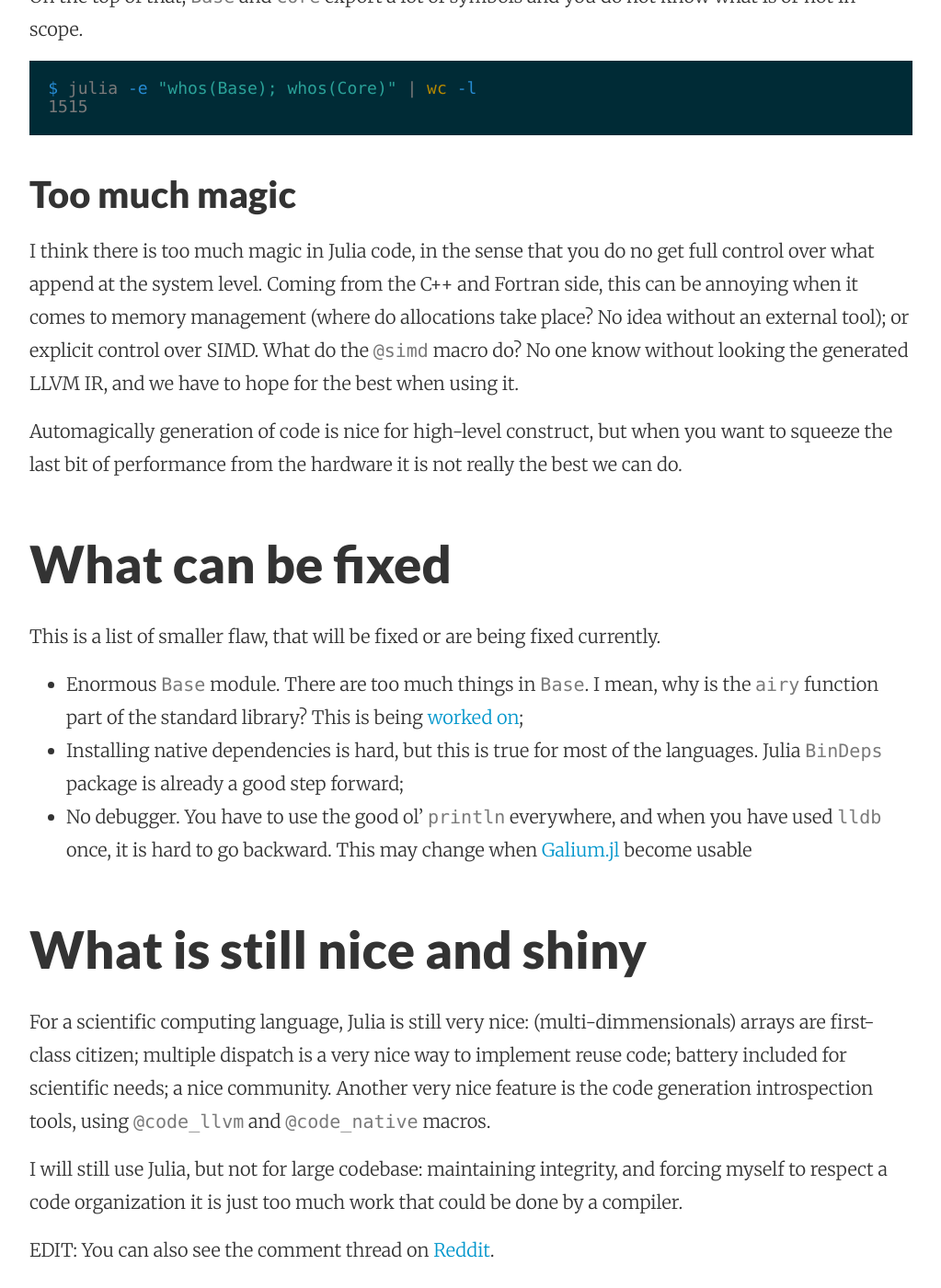
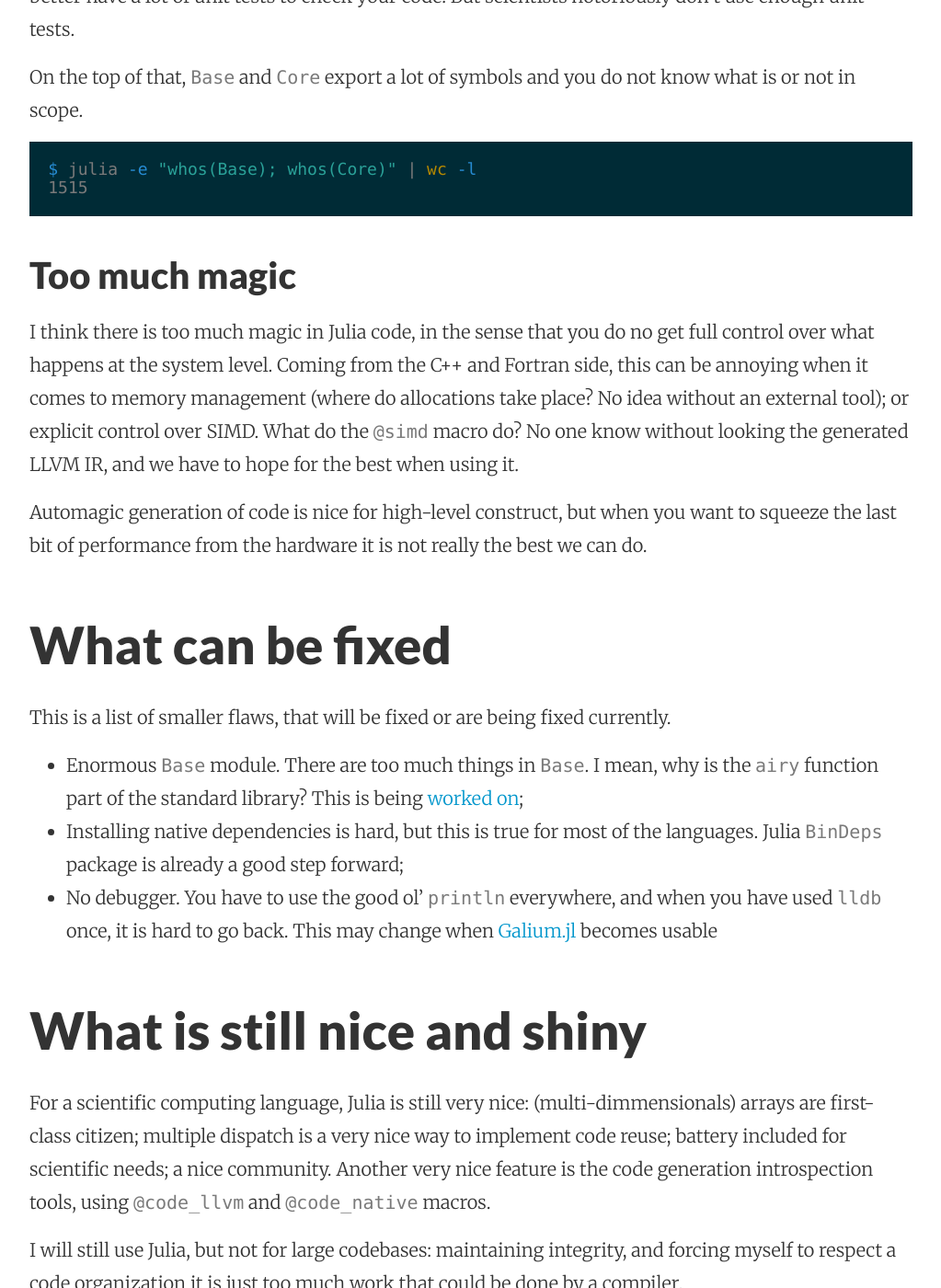
Before and after one commit to Luthaf/luthaf.github.io, a Jekyll site: the page built from _posts/2015-09-10-julia-some-criticism.md, in a window 1280 px wide and 1400 px high, scrolled down 3419 px. Shown: the whole window at 92% size, without its empty margins (128-1151 px from the left). Built offline with Jekyll 4.4.1, drawn with Linux system fonts in a browser that asks for light colours; nearby versions of some CDN libraries; Markdown is read by kramdown in place of the engine named in the settings; some of the changed text lies outside the part shown.

Commit message:
English corrections by /u/NNOTM on Reddit
https://www.reddit.com/r/Julia/comments/3pa3km/some_criticism_of_julia/cwar1hf

````diff
--- a/_posts/2015-09-10-julia-some-criticism.md
+++ b/_posts/2015-09-10-julia-some-criticism.md
@@ -39,22 +39,23 @@ to maintain.
 ## Include-based code organization
 
 There is no one to one correspondence between Julia modules and file organization on the
-filesystem. One have to explicitly declare a new module `module Bar ... end`, and use the
-`include` function to include code in the current module. This have two consequences:
-    - modules are big;
-    - code organization do not follow file organization.
+filesystem. One has to explicitly declare a new module `module Bar ... end`, and use the
+`include` function to include code in the current module. This has two consequences:
+
+- modules are big;
+- code organization do not follow file organization.
 
 Modules are big because it is up to the programmer to declare new module. So most of them
 (and I include myself) will not do it and have a big
 [god-module](https://en.wikipedia.org/wiki/God_object).
 
-The fact that code organization do not follow file organization is bad because you have to
-read through all the files to learn what is going on. This add another entry barrier for
-open source collaborations where newcomers have to spend time figuring what is going on,
-and make maintenance of old code harder.
+The fact that code organization does not follow file organization is bad because you have
+to read through all the files to learn what is going on. This add another entry barrier
+for open source collaborations where newcomers have to spend time figuring what is going
+on, and make maintenance of old code harder.
 
 This is the same model as C/C++ `#include` for header files. But this model is bad, and
-add a cognitive charge on top of the programmer head. C++ folks want to add a proper
+adds a cognitive charge on top of the programmer head. C++ folks want to add a proper
 module  system since the C++11 TS discussions.
 
 ## Very bad namespacing system
@@ -65,7 +66,7 @@ module  system since the C++11 TS discussions.
 
 In Julia, when you do `using Package`, you bring all exported names from the package
 inside your current namespace. This is (for all exported symbols) the corresponding
-operation to Python `from package import *`. But what append if we already have another
+operation to Python `from package import *`. But what happens if we already have another
 variable with the same name? Let's see (julia 0.4):
 
 ```julia
@@ -111,10 +112,10 @@ and function names, and your code starts breaking randomly. Other functions get
 the middle of a script, without having explicitly replaced them (as in Python, when we do
 monkey-patching).
 
-This is bad for maintenance. You can not refactor easily your code, or it will start
+This is bad for maintenance. You cannot easily refactor your code, or it will start
 breaking like this. As there is a late binding for variables, you will not see errors
 until the runtime of your functions. So you better have a lot of unit tests to check your
-code. But scientists notoriously use not enough unit tests.
+code. But scientists notoriously don't use enough unit tests.
 
 On the top of that, `Base` and `Core` export a lot of symbols and you do not know what is
 or not in scope.
@@ -127,18 +128,18 @@ $ julia -e "whos(Base); whos(Core)" | wc -l
 ## Too much magic
 
 I think there is too much magic in Julia code, in the sense that you do no get full
-control over what append at the system level. Coming from the C++ and Fortran side, this
+control over what happens at the system level. Coming from the C++ and Fortran side, this
 can be annoying when it comes to memory management (where do allocations take place? No
 idea without an external tool); or explicit control over SIMD. What do the `@simd` macro
 do? No one know without looking the generated LLVM IR, and we have to hope for the best
 when using it.
 
-Automagically generation of code is nice for high-level construct, but when you want to
+Automagic generation of code is nice for high-level construct, but when you want to
 squeeze the last bit of performance from the hardware it is not really the best we can do.
 
 # What can be fixed
 
-This is a list of smaller flaw, that will be fixed or are being fixed currently.
+This is a list of smaller flaws, that will be fixed or are being fixed currently.
 
 - Enormous `Base` module. There are too much things in `Base`. I mean, why is the `airy`
   function part of the standard library? This is being [worked
@@ -146,17 +147,17 @@ This is a list of smaller flaw, that will be fixed or are being fixed currently.
 - Installing native dependencies is hard, but this is true for most of the languages.
   Julia `BinDeps` package is already a good step forward;
 - No debugger. You have to use the good ol' `println` everywhere, and when you have used
-  `lldb` once, it is hard to go backward. This may change when
-  [Galium.jl](https://github.com/Keno/Gallium.jl) become usable
+  `lldb` once, it is hard to go back. This may change when
+  [Galium.jl](https://github.com/Keno/Gallium.jl) becomes usable
 
 # What is still nice and shiny
 
 For a scientific computing language, Julia is still very nice: (multi-dimmensionals)
-arrays are first-class citizen; multiple dispatch is a very nice way to implement reuse
-code; battery included for scientific needs; a nice community. Another very nice feature
+arrays are first-class citizen; multiple dispatch is a very nice way to implement code
+reuse; battery included for scientific needs; a nice community. Another very nice feature
 is the code generation introspection tools, using `@code_llvm` and `@code_native` macros.
 
-I will still use Julia, but not for large codebase: maintaining integrity, and forcing
+I will still use Julia, but not for large codebases: maintaining integrity, and forcing
 myself to respect a code organization it is just too much work that could be done by a
 compiler.
 
````
